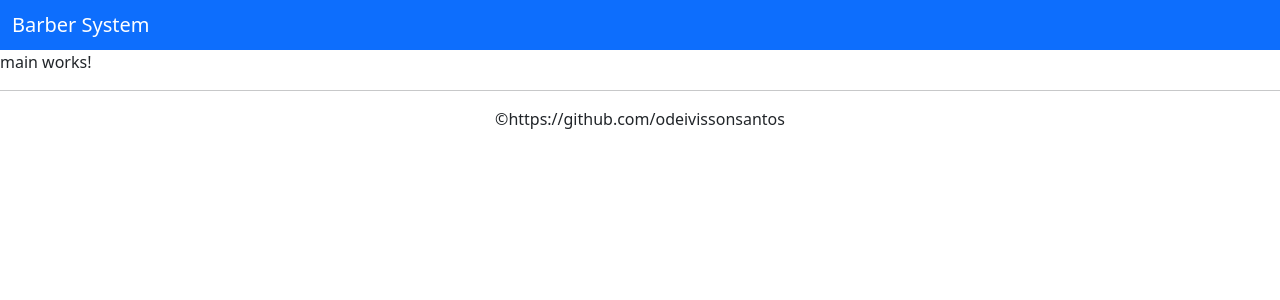
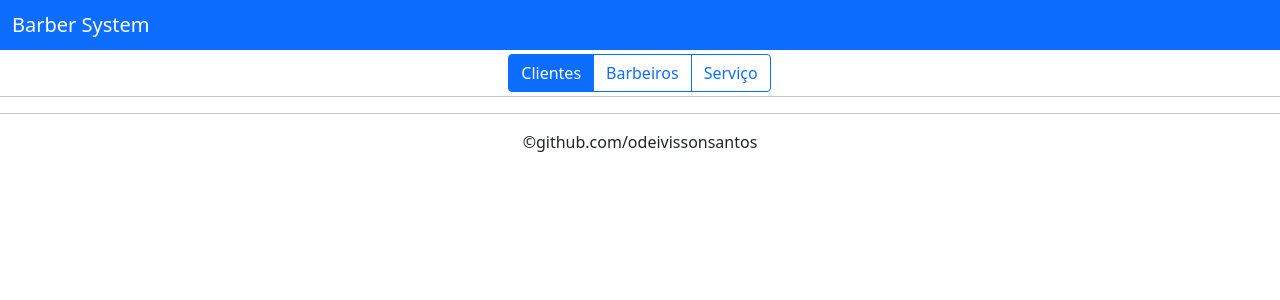
Before and after one commit to odeivissonsantos/Barber-System-Angular, an Angular app: page / in a window 1280 px wide. Shown: the top 300 px of the page. Built offline with nearby package versions, Linux system fonts and the light colour scheme.

Commit message:
inicio do componente main

```diff
--- a/src/app/footer/footer.component.html
+++ b/src/app/footer/footer.component.html
@@ -1,4 +1,4 @@
 <hr />
     <div id="footer">
-        &copy;https://github.com/odeivissonsantos
+        &copy;github.com/odeivissonsantos
     </div>
--- a/src/app/main/main.component.css
+++ b/src/app/main/main.component.css
@@ -0,0 +1,3 @@
+div{
+    text-align: center;
+}
--- a/src/app/main/main.component.html
+++ b/src/app/main/main.component.html
@@ -1 +1,13 @@
-<p>main works!</p>
+<div class="mt-1">
+    <div class="btn-group" role="group" aria-label="Basic radio toggle button group">
+        <input type="radio" class="btn-check" name="btnradio" id="btnradio1" autocomplete="off" checked>
+        <label class="btn btn-outline-primary" for="btnradio1">Clientes</label>
+
+        <input type="radio" class="btn-check" name="btnradio" id="btnradio2" autocomplete="off">
+        <label class="btn btn-outline-primary" for="btnradio2">Barbeiros</label>
+
+        <input type="radio" class="btn-check" name="btnradio" id="btnradio3" autocomplete="off">
+        <label class="btn btn-outline-primary" for="btnradio3">Serviço</label>
+  </div>
+</div>
+<hr class="mt-1"/>
```
Also changed, not shown: src/app/app.module.ts (+7 -2 lines).
